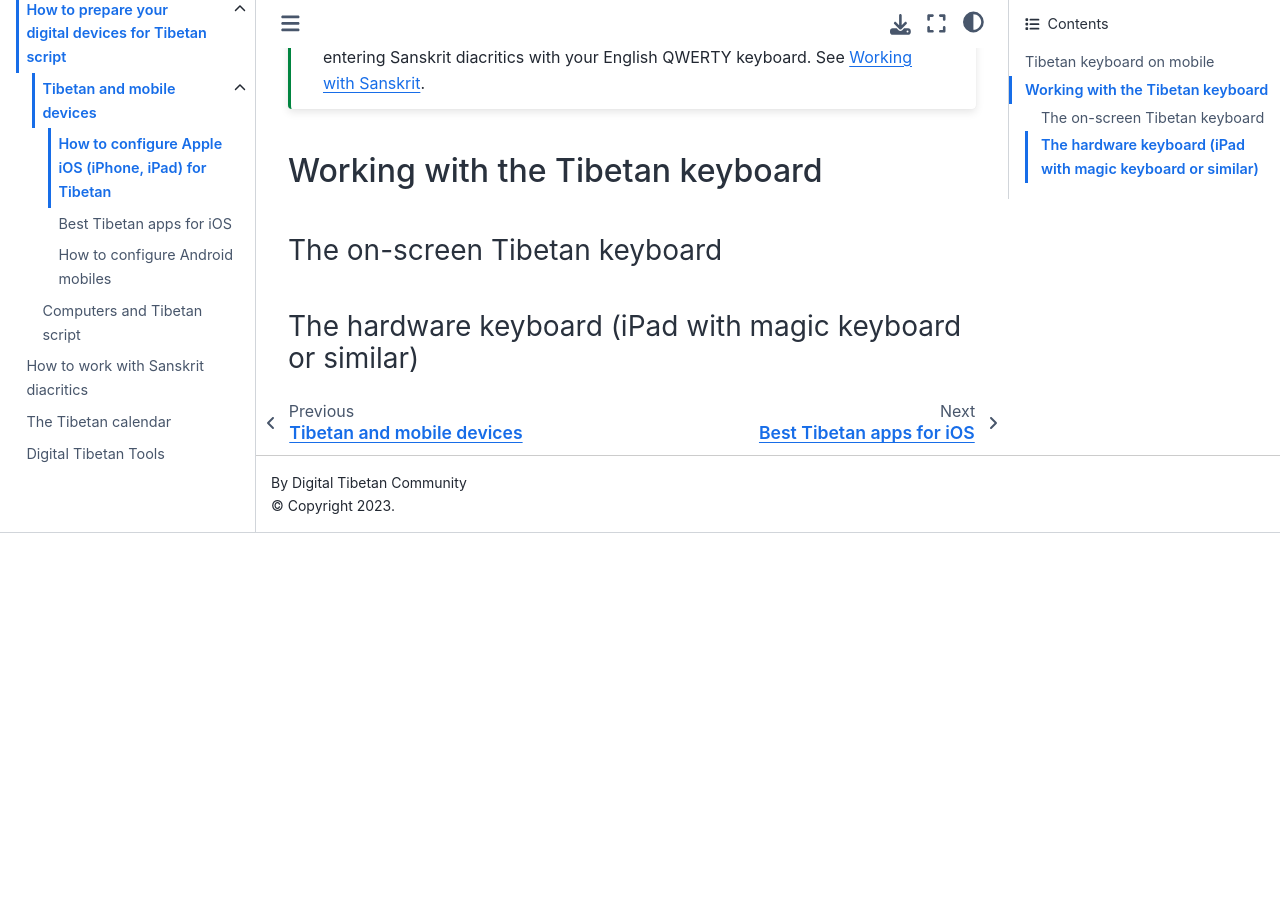
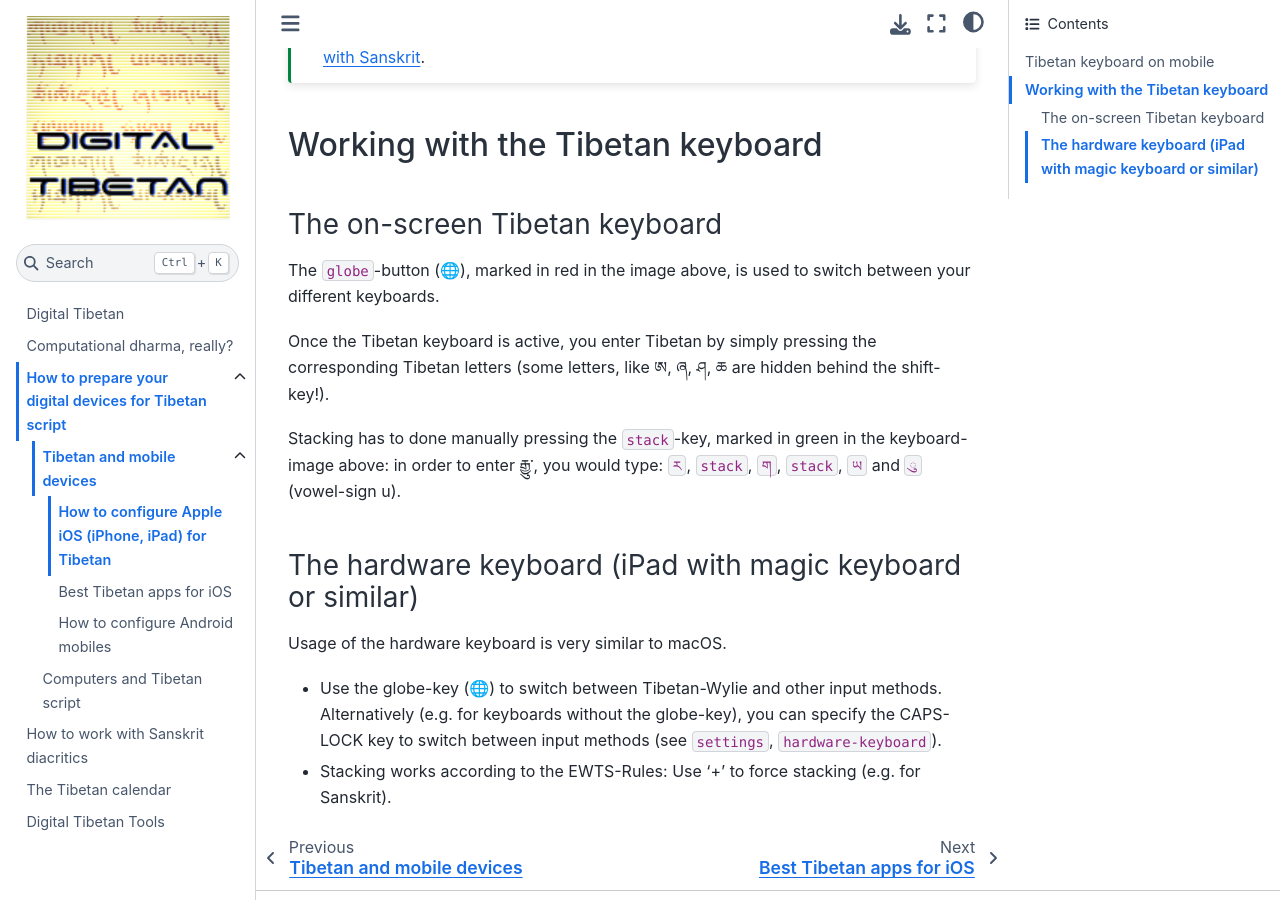
Before and after one commit to DigitalTibetan/DigitalTibetan, a Jupyter Book: the page built from docs/configuration_ios.md, in a window 1280 px wide and 900 px high, scrolled down 1161 px. Built offline with Jupyter Book 1.0.4 settings and Sphinx 7.4.7 and the Sphinx Book theme 1.1.4, drawn with Linux system fonts in a browser that asks for light colours; pages that are not in the unit, such as notebooks, are missing from menus; before the commit the page ends 1694 px from its top, so only the background shows below that.

Commit message:
ios keyboards

```diff
--- a/docs/configuration_ios.md
+++ b/docs/configuration_ios.md
@@ -41,4 +41,15 @@ If you plan to work with Sanskrit diacritics, the `ABC - Extended` keyboard allo
 
 ### The on-screen Tibetan keyboard
 
+The `globe`-button (🌐), marked in red in the image above, is used to switch between your different keyboards.
+
+Once the Tibetan keyboard is active, you enter Tibetan by simply pressing the corresponding Tibetan letters (some letters, like ཨ, ཞ, ཤ, ཆ are hidden behind the shift-key!).
+
+Stacking has to done manually pressing the `stack`-key, marked in green in the keyboard-image above: in order to enter རྒྱུ་, you would type: `ར`, `stack`, `ག`, `stack`, `ཡ` and  `ུ` (vowel-sign u).
+
 ### The hardware keyboard (iPad with magic keyboard or similar)
+
+Usage of the hardware keyboard is very similar to macOS.
+
+* Use the globe-key (🌐) to switch between Tibetan-Wylie and other input methods. Alternatively (e.g. for keyboards without the globe-key), you can specify the CAPS-LOCK key to switch between input methods (see `settings`, `hardware-keyboard`).
+* Stacking works according to the EWTS-Rules: Use '+' to force stacking (e.g. for Sanskrit).
```
Also changed, not shown: docs/Images/ios_keyboard.jpg.
